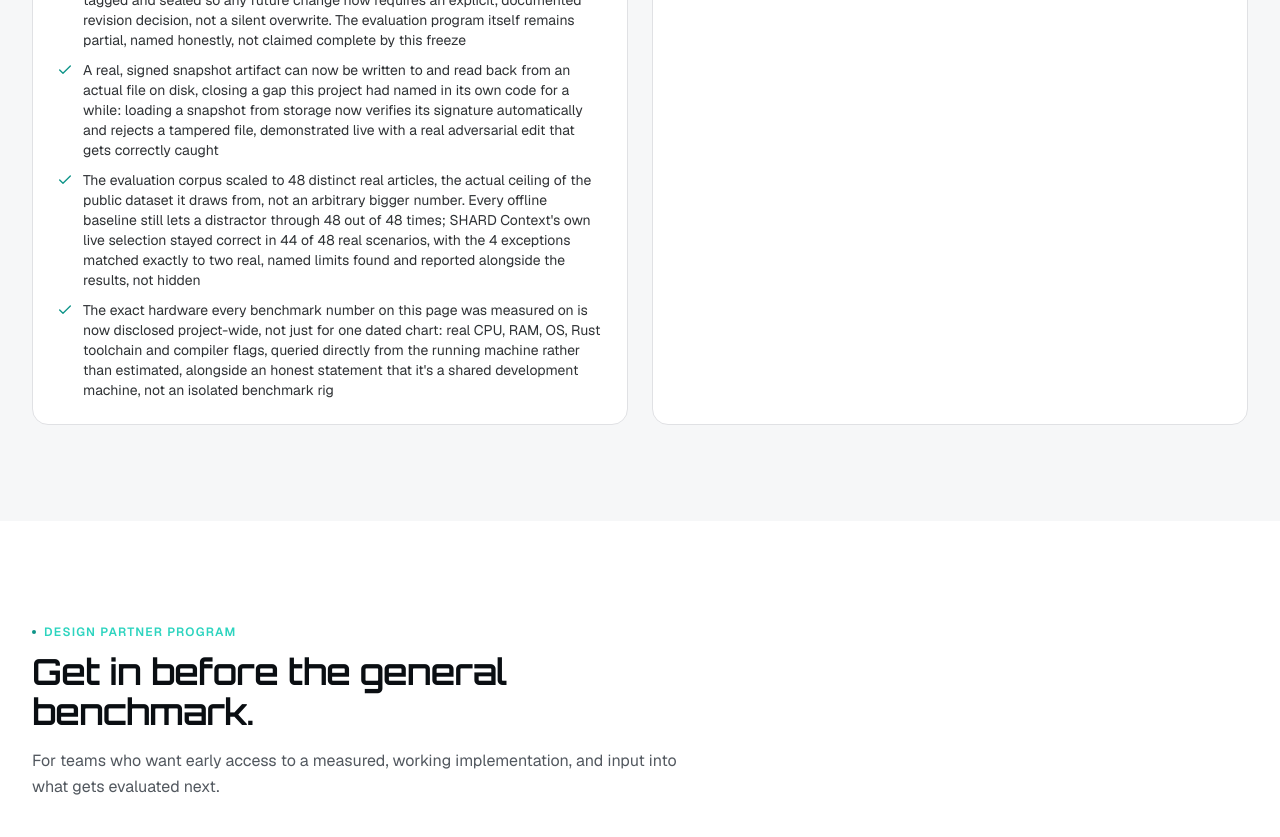
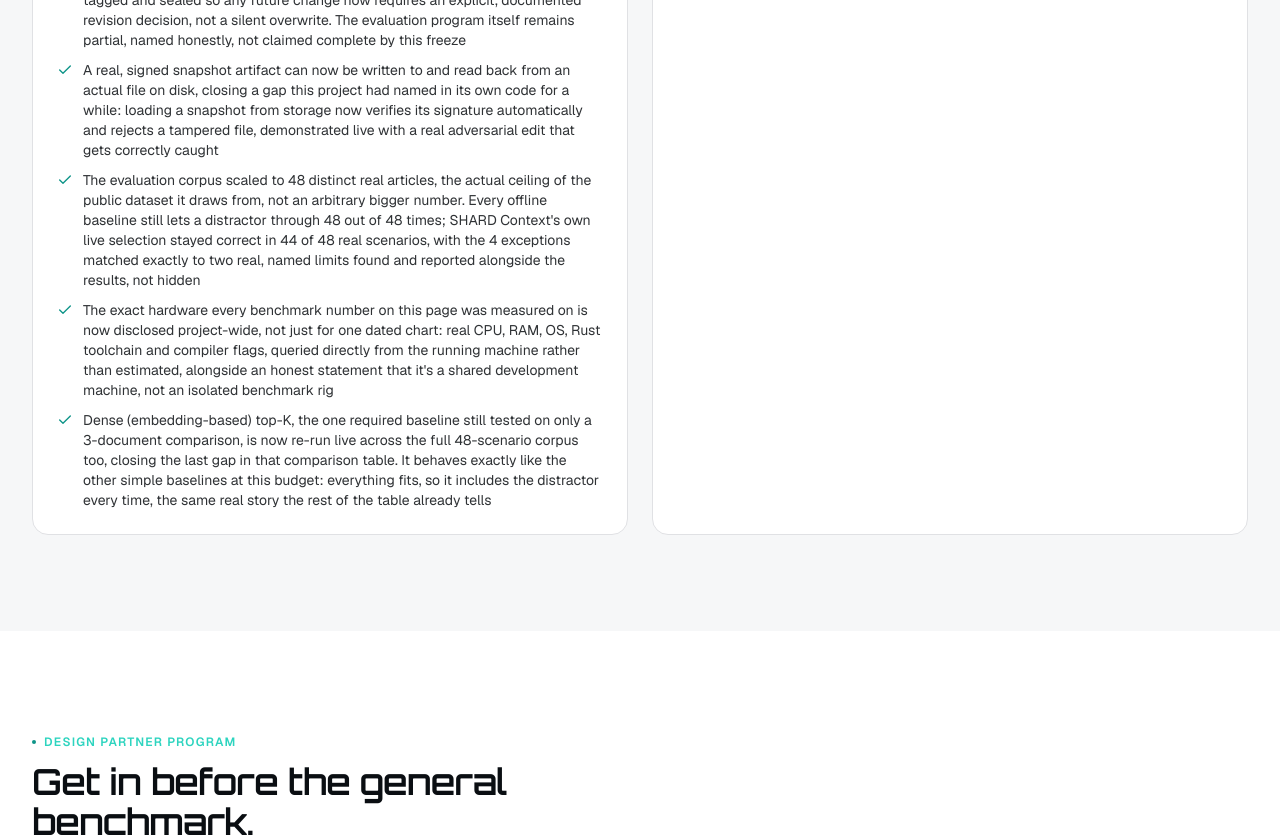
Before and after one commit to DevarshChauhan/SOLIPHER-LABS-WEB, a Next.js app: page /products/shard-context in a window 1280 px wide. Shown: the part 10361-11198 px from the top of the page. Built offline with nearby package versions, Linux system fonts and the light colour scheme.

Commit message:
Reflect Dense top-K's re-run at evaluation-program scale
Adds one bullet: Dense top-K, the last baseline still tested at only a
3-document comparison, is now re-run live across the full 48-scenario
corpus, closing that gap in the comparison table.

```diff
--- a/src/app/products/shard-context/page.tsx
+++ b/src/app/products/shard-context/page.tsx
@@ -565,6 +565,7 @@
                   "A real, signed snapshot artifact can now be written to and read back from an actual file on disk, closing a gap this project had named in its own code for a while: loading a snapshot from storage now verifies its signature automatically and rejects a tampered file, demonstrated live with a real adversarial edit that gets correctly caught",
                   "The evaluation corpus scaled to 48 distinct real articles, the actual ceiling of the public dataset it draws from, not an arbitrary bigger number. Every offline baseline still lets a distractor through 48 out of 48 times; SHARD Context's own live selection stayed correct in 44 of 48 real scenarios, with the 4 exceptions matched exactly to two real, named limits found and reported alongside the results, not hidden",
                   "The exact hardware every benchmark number on this page was measured on is now disclosed project-wide, not just for one dated chart: real CPU, RAM, OS, Rust toolchain and compiler flags, queried directly from the running machine rather than estimated, alongside an honest statement that it's a shared development machine, not an isolated benchmark rig",
+                  "Dense (embedding-based) top-K, the one required baseline still tested on only a 3-document comparison, is now re-run live across the full 48-scenario corpus too, closing the last gap in that comparison table. It behaves exactly like the other simple baselines at this budget: everything fits, so it includes the distractor every time, the same real story the rest of the table already tells",
                 ].map((item) => (
                   <li key={item} className="flex gap-2.5 text-sm text-foreground/85">
                     <Check size={16} className="mt-0.5 shrink-0 text-red-500" />
```
